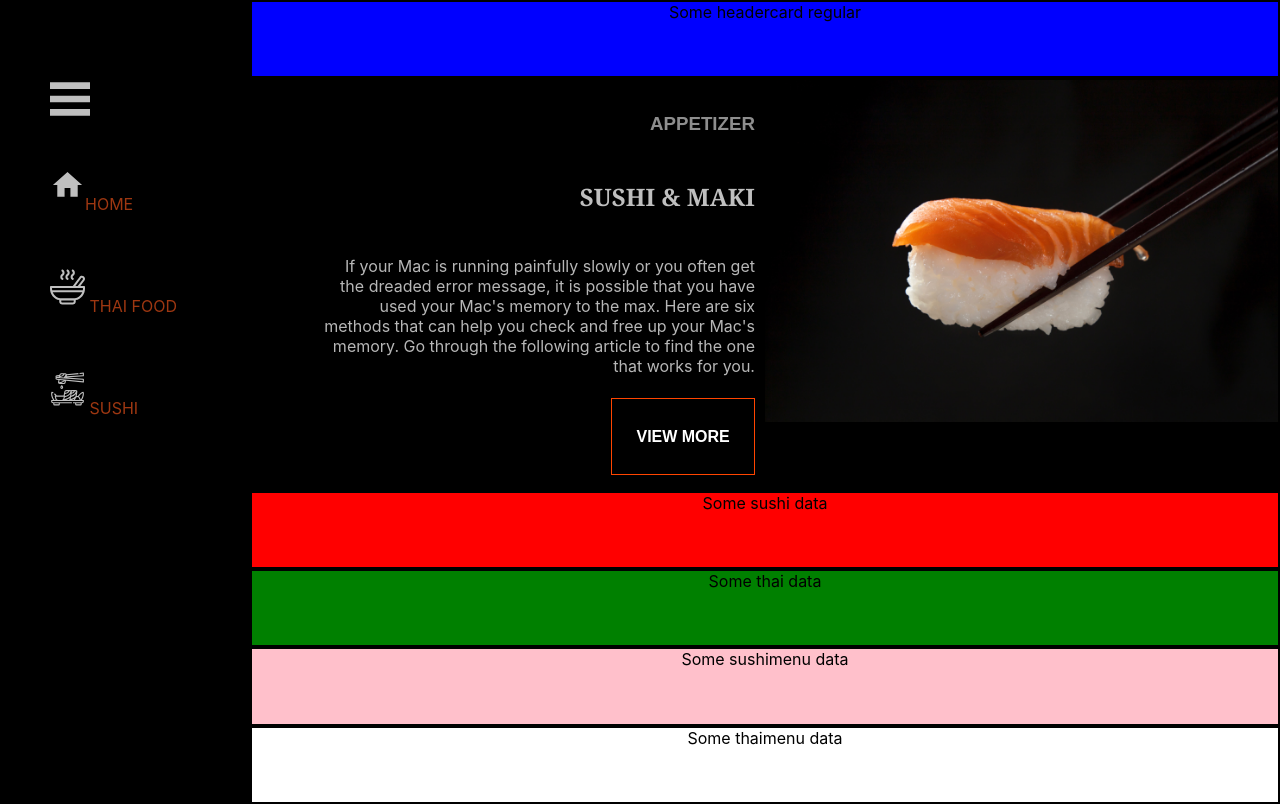
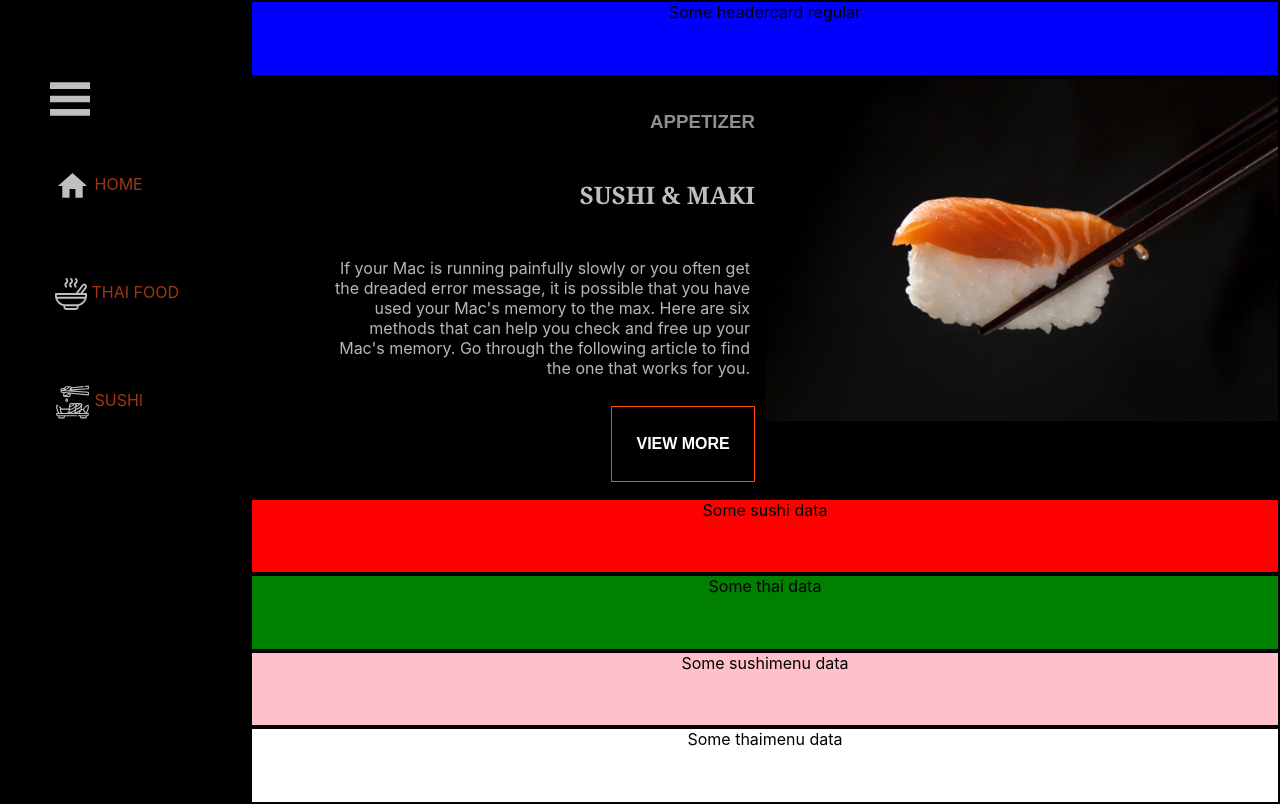
Before and after one commit to tanettrimas/beachhouse-client, a React (Create React App) app: page / in a window 1280 px wide. Built offline with nearby package versions, Linux system fonts and the light colour scheme.

Commit message:
Vertical Align on the paragraph
- Text will be displayed middle between the svg

```diff
--- a/src/components/Sidebar/Sidebar.component.jsx
+++ b/src/components/Sidebar/Sidebar.component.jsx
@@ -15,13 +15,12 @@ const SideBar = () => {
       </li>
       <li>
         <p>
-          <HomeIcon width='35rem' height='50rem' />
-          HOME
+          <HomeIcon width='35rem' height='50rem' /> HOME
         </p>
       </li>
       <li>
         <p>
-          <ThaiIcon width='35rem' height='50rem' /> THAI FOOD
+          <ThaiIcon width='32rem' height='50rem' /> THAI FOOD
         </p>
       </li>
       <li>
--- a/src/components/Sidebar/sidebar.style.css
+++ b/src/components/Sidebar/sidebar.style.css
@@ -3,11 +3,17 @@ ul {
   flex-direction: column;
   align-items: flex-start;
 }
+
 li {
   list-style: none;
   padding: 0.5rem 3rem;
 }
 
+img {
+  vertical-align: middle;
+}
+
 p {
   color: #9e3711;
+  padding: 5px;
 }
```
